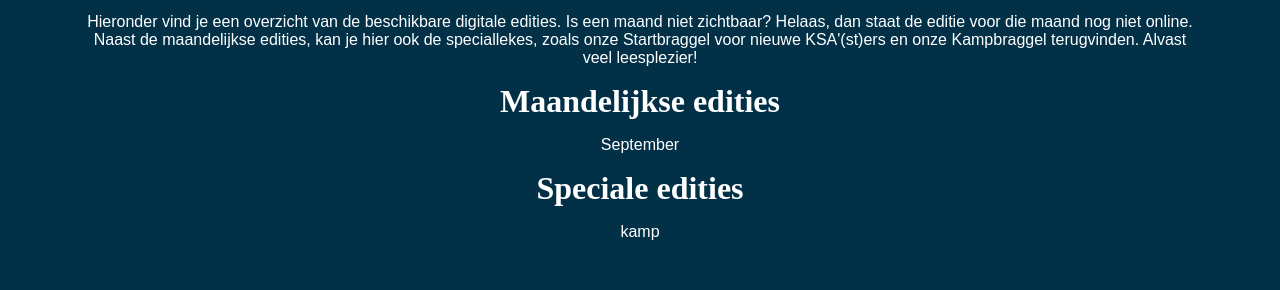
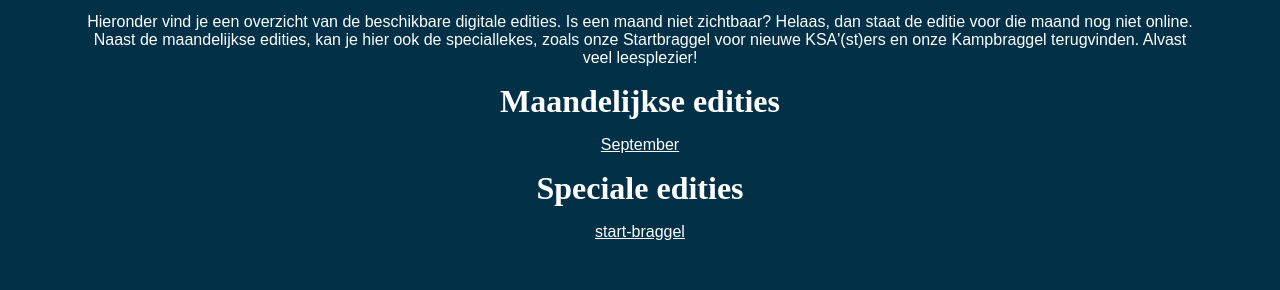
Before and after one commit to MaartenVercammen/KSA-frontend, a React (Create React App) app: page / in a window 1280 px wide. Shown: the part 1580-1870 px from the top of the page. Built offline with nearby package versions, Linux system fonts and the light colour scheme.

Commit message:
braggel done

```diff
--- a/src/components/body/braggel.tsx
+++ b/src/components/body/braggel.tsx
@@ -15,9 +15,9 @@ const Braggel = () => {
         <p><i>Braggel</i> is de naam van ons maandelijks tijdschriftje. Ben je lid bij KSA Aarschot, dan krijg je hem voor elke eerste zaterdag van de maand bij jou in de bus!</p>
         <p>Hieronder vind je een overzicht van de beschikbare digitale edities. Is een maand niet zichtbaar? Helaas, dan staat de editie voor die maand nog niet online. Naast de maandelijkse edities, kan je hier ook de speciallekes, zoals onze Startbraggel voor nieuwe KSA'(st)ers en onze Kampbraggel terugvinden. Alvast veel leesplezier!</p>
         <h2>Maandelijkse edities</h2>
-        <p><a>September</a></p>
+        <p><a target="_blank" href='/pdf/braggel-september.pdf'>September</a></p>
         <h3>Speciale edities</h3>
-        <p><a>kamp</a></p>
+        <p><a target="_blank" href='/pdf/startbraggel.pdf'>start-braggel</a></p>
     </div>
     </>
   )
--- a/src/css/index.css
+++ b/src/css/index.css
@@ -194,6 +194,15 @@ nav input[type=checkbox]{
 
 .braggel p {
   text-align: center;
+}
+
+.braggel a{
+  text-decoration: underline;
+  color: white;
+}
+
+.braggel a:hover{
+  color: var(--color-five);
 }
 
 .custom-shape-divider-top-1662392900 {
```
Also changed, not shown: 2 other files (tests, documents, lock files or other folders).
